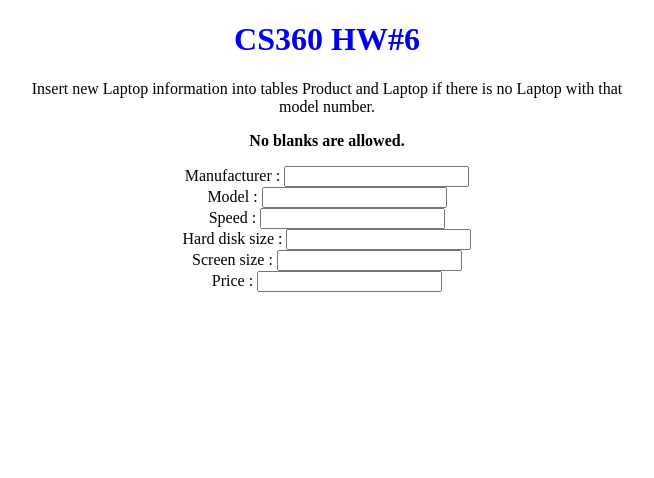
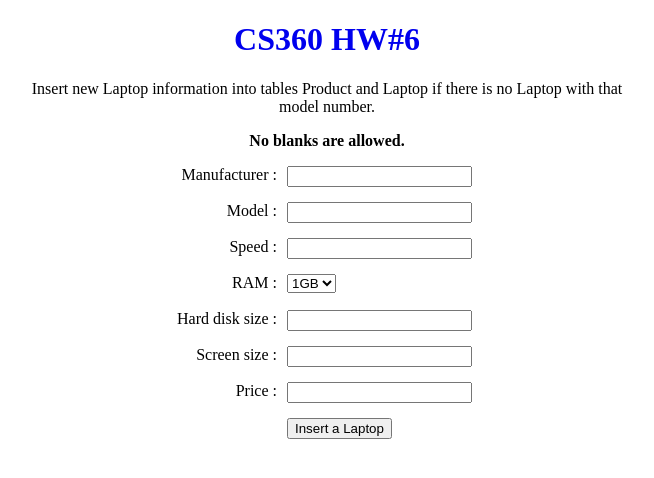
Before and after one commit to ashe-sparcs/CS360_htdocs, a PHP site: page /problems/Q3.php in a window 1280 px wide. Shown: the top 478 px of the page, without its empty margins (313-967 px from the left). Run offline with PHP 8.4, Linux system fonts and the light colour scheme.

Commit message:
Problem 3 input form complete. WARNING : css tags are in style.css. you can be ought to move the tags into php files.

```diff
--- a/includes/style.css
+++ b/includes/style.css
@@ -18,3 +18,20 @@ ul > li{
  ul > li:first-child{
 	width: 150px;
 }
+label {
+    display: inline-block;
+    float: left;
+    clear: left;
+    width: 250px;
+    text-align: right;
+}
+input {
+  display: inline-block;
+  float: left;
+  margin-left: 10px;
+}
+select {
+  display: inline-block;
+  float: left;
+  margin-left: 10px;
+}
--- a/problems/Q3.php
+++ b/problems/Q3.php
@@ -5,13 +5,23 @@
 <p>Insert new Laptop information into tables Product and Laptop if there is no Laptop with that model number.</p>
 <p><b>No blanks are allowed.</b></p>
 <form action="result3.php" method="get">
-	<!--Implement an input form -->
-	Manufacturer : <input type="text" name="maker"><br>
-	Model : <input type="text" name="model"><br>
-	Speed : <input type="text" name="speed"><br>
-	Hard disk size : <input type="text" name="hd"><br>
-	Screen size : <input type="text" name="screen"><br>
-	Price : <input type="text" name="desiredPrice">
+	<div>
+		  <label>Manufacturer : </label><input type="text" name="maker"><br><br>
+		  <label>Model : </label><input type="text" name="model"><br><br>
+		  <label>Speed : </label><input type="text" name="speed"><br><br>
+		  <label>RAM : </label>
+		  <select name="ram">
+		      <option value="1">1GB</option>
+			  <option value="2">2GB</option>
+			  <option value="3">4GB</option>
+			  <option value="4">8GB</option>
+		  </select>
+		  <br><br>
+		  <label>Hard disk size : </label><input type="text" name="hd"><br><br>
+		  <label>Screen size : </label><input type="text" name="screen"><br><br>
+		  <label>Price : </label><input type="text" name="price"><br><br>
+		  <input type="submit" value="Insert a Laptop" style="margin-left: 260px">
+	</div>
 </form>
 <?php
 	include('../includes/footer.html');
```
